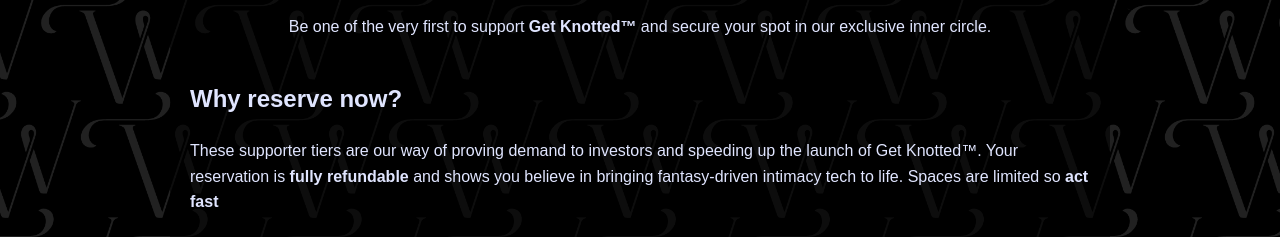
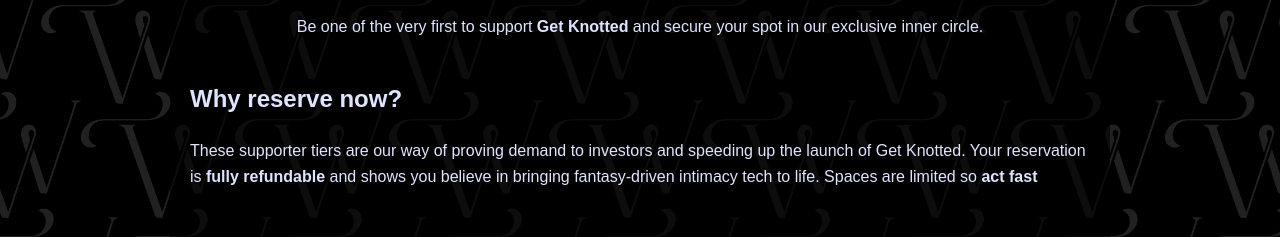
Before and after one commit to TwistedWishesLtd/TwistedWishesLtd.github.io, a plain HTML site: page Reservation-signup.html in a window 1280 px wide. Shown: the part 600-837 px from the top of the page. Drawn offline with Linux system fonts and the light colour scheme.

Commit message:
Update Reservation-signup.html

```diff
--- a/Reservation-signup.html
+++ b/Reservation-signup.html
@@ -126,12 +126,12 @@
 
     <div class="center section">
       <h1>🐾 Join Founder’s Pets</h1>
-      <p>Be one of the very first to support <strong>Get Knotted™</strong> and secure your spot in our exclusive inner circle.</p>
+      <p>Be one of the very first to support <strong>Get Knotted</strong> and secure your spot in our exclusive inner circle.</p>
     </div>
 
     <div class="section">
       <h2>Why reserve now?</h2>
-      <p>These supporter tiers are our way of proving demand to investors and speeding up the launch of Get Knotted™.
+      <p>These supporter tiers are our way of proving demand to investors and speeding up the launch of Get Knotted.
       Your reservation is <strong>fully refundable</strong> and shows you believe in bringing fantasy-driven intimacy tech to life.
         Spaces are limited so <strong>act fast</></strong></p>
     </div>
```
